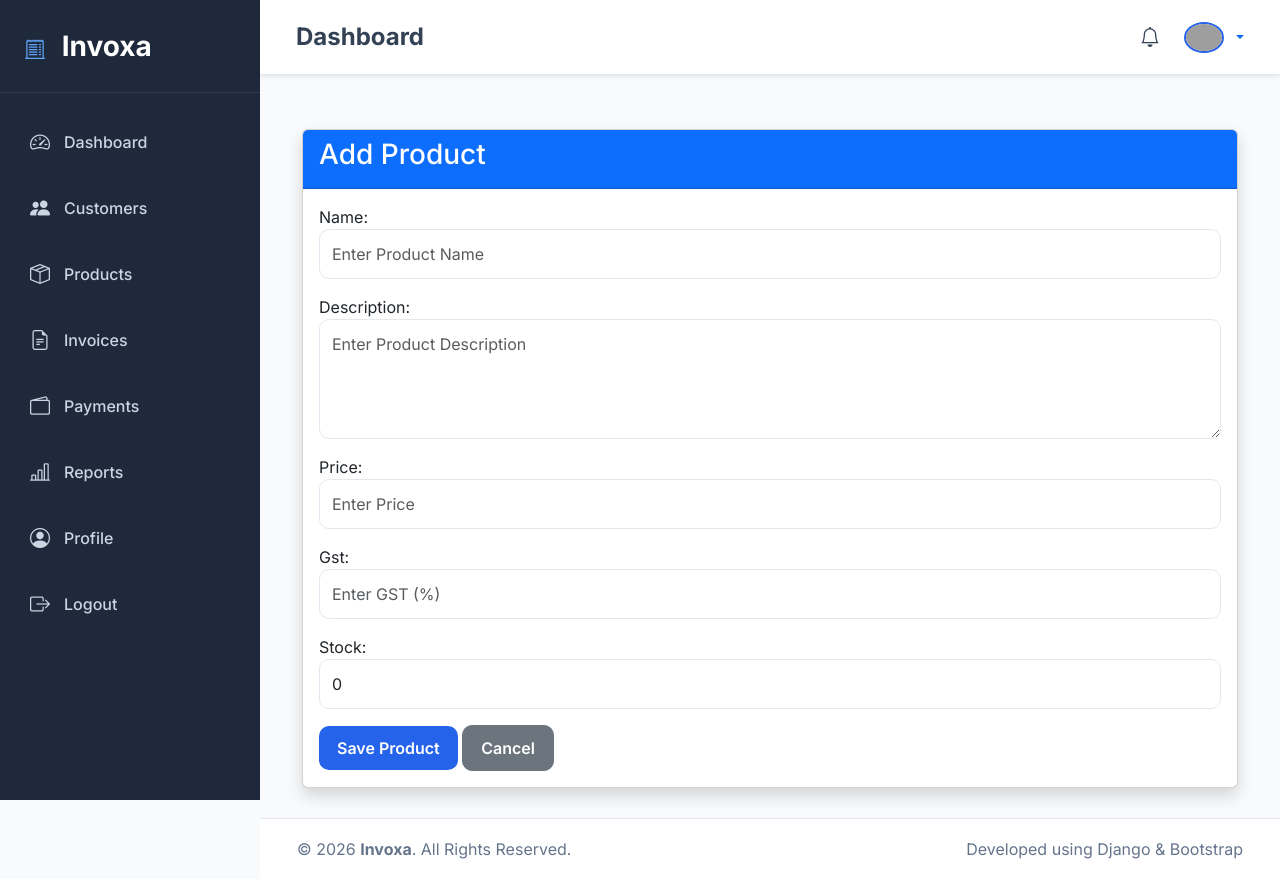
After one commit to tanayaanap/Invoxa, a Django app: page /products/add/ in a window 1280 px wide. The commit adds this page. Run offline with Django 5.2, Linux system fonts and the light colour scheme; grey boxes are pictures that could not be loaded.

Commit message:
Add products module with full CRUD functionality and migrations

```diff
--- a/config/urls.py
+++ b/config/urls.py
@@ -22,4 +22,6 @@ urlpatterns = [
     path("admin/", admin.site.urls),
     path("", include("core.urls")),
     path("customers/", include("customers.urls")),
+    path("products/", include("products.urls")),
+
 ]
--- a/products/admin.py
+++ b/products/admin.py
@@ -20,6 +20,7 @@ class ProductAdmin(admin.ModelAdmin):
 
     list_filter = (
         "gst",
+        "created_at",
     )
 
     ordering = (
--- /dev/null
+++ b/products/forms.py
@@ -0,0 +1,47 @@
+from django import forms
+from .models import Product
+
+
+class ProductForm(forms.ModelForm):
+
+    class Meta:
+
+        model = Product
+
+        fields = [
+            "name",
+            "description",
+            "price",
+            "gst",
+            "stock",
+        ]
+
+        widgets = {
+
+            "name": forms.TextInput(attrs={
+                "class": "form-control",
+                "placeholder": "Enter Product Name"
+            }),
+
+            "description": forms.Textarea(attrs={
+                "class": "form-control",
+                "rows": 3,
+                "placeholder": "Enter Product Description"
+            }),
+
+            "price": forms.NumberInput(attrs={
+                "class": "form-control",
+                "placeholder": "Enter Price"
+            }),
+
+            "gst": forms.NumberInput(attrs={
+                "class": "form-control",
+                "placeholder": "Enter GST (%)"
+            }),
+
+            "stock": forms.NumberInput(attrs={
+                "class": "form-control",
+                "placeholder": "Enter Available Stock"
+            }),
+
+        }
--- a/products/models.py
+++ b/products/models.py
@@ -2,12 +2,20 @@ from django.db import models
 
 
 class Product(models.Model):
-    name = models.CharField(max_length=150)
-    description = models.TextField(blank=True)
+
+    name = models.CharField(max_length=100)
+
+    description = models.TextField()
+
     price = models.DecimalField(max_digits=10, decimal_places=2)
-    gst = models.DecimalField(max_digits=5, decimal_places=2, default=18.00)
+
+    gst = models.DecimalField(max_digits=5, decimal_places=2)
+
     stock = models.PositiveIntegerField(default=0)
+
     created_at = models.DateTimeField(auto_now_add=True)
+
+    updated_at = models.DateTimeField(auto_now=True)
 
     def __str__(self):
         return self.name
--- /dev/null
+++ b/products/urls.py
@@ -0,0 +1,30 @@
+from django.urls import path
+from . import views
+
+urlpatterns = [
+
+    path(
+        "",
+        views.product_list,
+        name="product_list"
+    ),
+
+    path(
+        "add/",
+        views.add_product,
+        name="add_product"
+    ),
+
+    path(
+        "edit/<int:pk>/",
+        views.edit_product,
+        name="edit_product"
+    ),
+
+    path(
+        "delete/<int:pk>/",
+        views.delete_product,
+        name="delete_product"
+    ),
+
+]
--- a/products/views.py
+++ b/products/views.py
@@ -1,3 +1,75 @@
-from django.shortcuts import render
+from django.shortcuts import render, redirect, get_object_or_404
 
-# Create your views here.
+from .models import Product
+from .forms import ProductForm
+
+
+def product_list(request):
+
+    products = Product.objects.all()
+
+    return render(
+        request,
+        "products/product_list.html",
+        {"products": products}
+    )
+
+
+def add_product(request):
+
+    if request.method == "POST":
+
+        form = ProductForm(request.POST)
+
+        if form.is_valid():
+            form.save()
+            return redirect("product_list")
+
+    else:
+
+        form = ProductForm()
+
+    return render(
+        request,
+        "products/add_product.html",
+        {"form": form}
+    )
+
+
+def edit_product(request, pk):
+
+    product = get_object_or_404(Product, pk=pk)
+
+    if request.method == "POST":
+
+        form = ProductForm(
+            request.POST,
+            instance=product
+        )
+
+        if form.is_valid():
+
+            form.save()
+
+            return redirect("product_list")
+
+    else:
+
+        form = ProductForm(instance=product)
+
+    return render(
+        request,
+        "products/edit_product.html",
+        {
+            "form": form
+        }
+    )
+
+
+def delete_product(request, pk):
+
+    product = get_object_or_404(Product, pk=pk)
+
+    product.delete()
+
+    return redirect("product_list")
--- /dev/null
+++ b/templates/products/add_product.html
@@ -0,0 +1,43 @@
+{% extends "base.html" %}
+
+{% block content %}
+
+<div class="container mt-4">
+
+    <div class="card shadow">
+
+        <div class="card-header bg-primary text-white">
+
+            <h3>Add Product</h3>
+
+        </div>
+
+        <div class="card-body">
+
+            <form method="POST">
+
+                {% csrf_token %}
+
+                {{ form.as_p }}
+
+                <div class="mt-3">
+
+                    <button type="submit" class="btn btn-primary">
+                        Save Product
+                    </button>
+
+                    <a href="{% url 'product_list' %}" class="btn btn-secondary">
+                        Cancel
+                    </a>
+
+                </div>
+
+            </form>
+
+        </div>
+
+    </div>
+
+</div>
+
+{% endblock %}
--- a/templates/sidebar.html
+++ b/templates/sidebar.html
@@ -22,7 +22,7 @@
         </li>
 
         <li>
-            <a href="#">
+            <a href="{% url 'product_list' %}">
                 <i class="bi bi-box-seam"></i>
                 Products
             </a>
```
Also changed, not shown: templates/products/edit_product.html (added, +43 -0 lines), templates/products/product_list.html (added, +95 -0 lines), products/migrations/0002_product_updated_at_alter_product_description_and_more.py (added).
